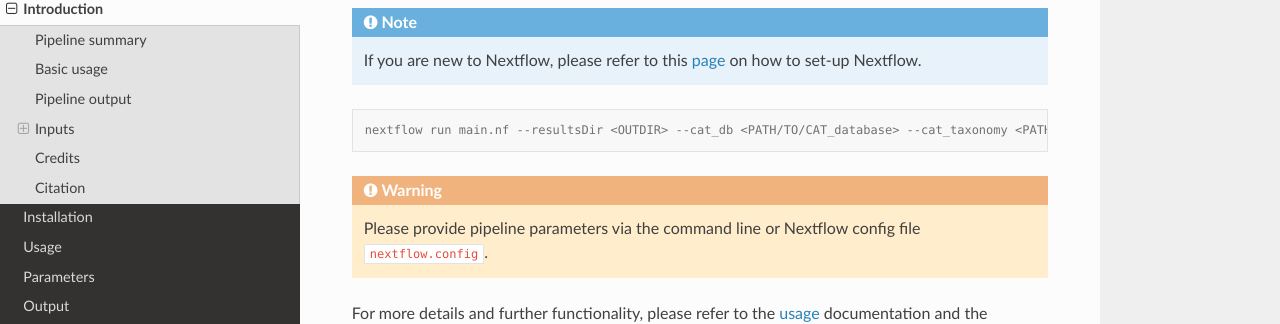
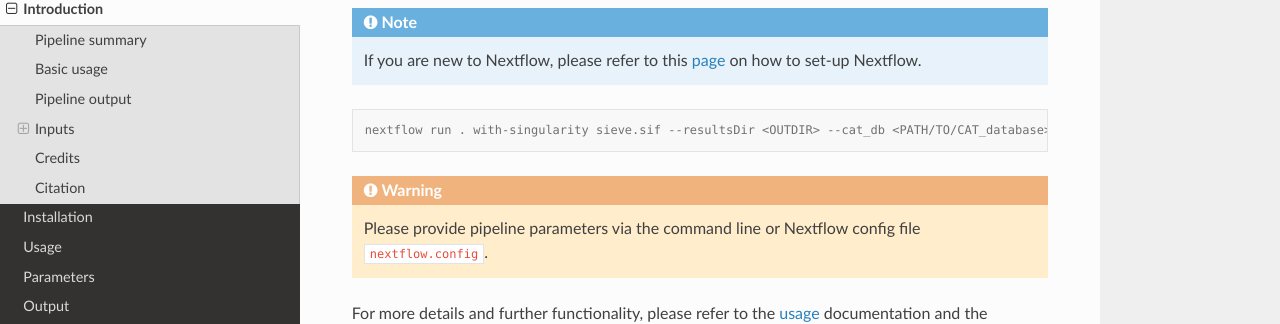
Before and after one commit to matiasWanntorp/sieve-doc, a Sphinx documentation site: the page built from docs/source/introduction.rst, in a window 1280 px wide and 900 px high, scrolled down 655 px. Shown: the part 137-461 px from the top of the window. Built offline with Sphinx 7.4.7 and the Read the Docs theme 2.0.0, drawn with Linux system fonts in a browser that asks for light colours.

Commit message:
Update introduction.rst

```diff
--- a/docs/source/introduction.rst
+++ b/docs/source/introduction.rst
@@ -30,7 +30,7 @@
 
 .. code-block:: console
 
-   nextflow run main.nf --resultsDir <OUTDIR> --cat_db <PATH/TO/CAT_database> --cat_taxonomy <PATH/TO/CAT_taxonomy>
+   nextflow run . with-singularity sieve.sif --resultsDir <OUTDIR> --cat_db <PATH/TO/CAT_database> --cat_taxonomy <PATH/TO/CAT_taxonomy>
 
 .. WARNING::
 
```
